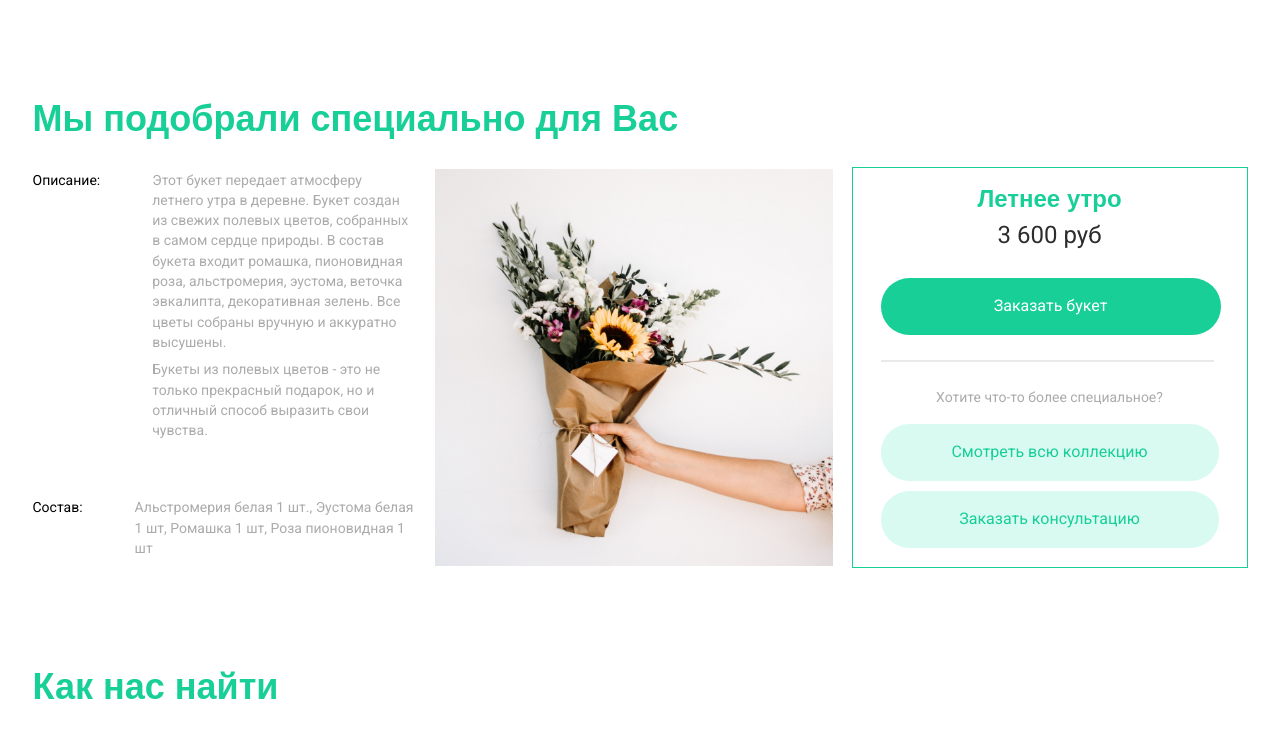
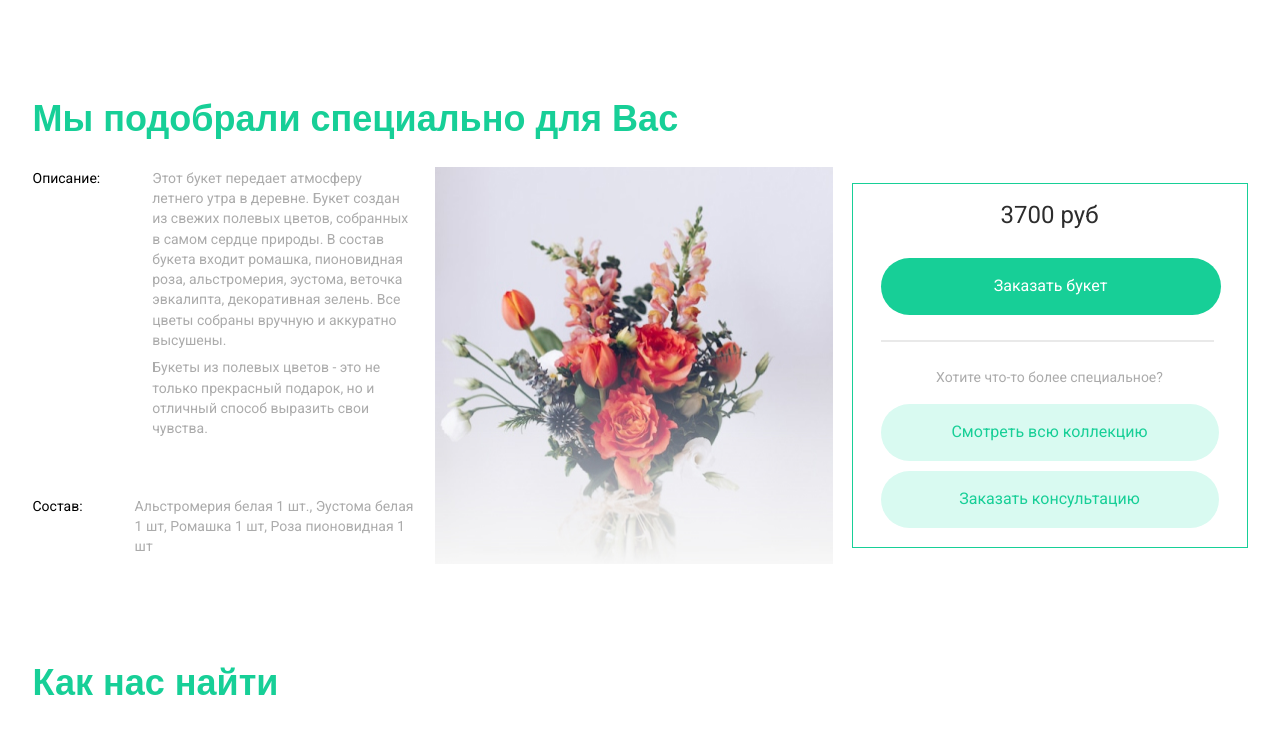
Before and after one commit to 1ns0mn1a7/FlowerShop, a Django app: page /result/ in a window 1280 px wide. Shown: the part 50-781 px from the top of the page. Run offline with Django 5.2, Linux system fonts and the light colour scheme; some web fonts are replaced.

Commit message:
Добавил переход на оплату из квиза

```diff
--- a/frontend/templates/result.html
+++ b/frontend/templates/result.html
@@ -58,13 +58,13 @@
 							</div>
 						</div>
 					</div>
-					<img src="{% static 'img/cardImg.jpg' %}" alt="result Img" class="result__block_img">
-					<form  class="result__items">
-						<div class="title result__items_title">Летнее утро</div>
-						<div class="result__items_price">3 600 руб</div>
-						<button type="submit" class="btn result__items_btn">Заказать букет</button>
-						<hr class="result__items_line" />
-						<div class="result__items_intro">Хотите что-то более специальное?</div>
+					<img src="{% static bouquet.img %}" alt="{{ bouquet.name }}" class="result__block_img">
+					<form method="get" action="/order/" class="result__items">
+                        {% csrf_token %}
+                        <div class="result__items_price">{{ bouquet.price }} руб</div>
+                        <button name="bouquet_id" value="{{ bouquet.id }}" type="submit" class="btn result__items_btn">Заказать букет</button>
+                        <hr class="result__items_line" />
+                        <div class="result__items_intro">Хотите что-то более специальное?</div>
                         <div class="result__items_block">
                             <form action="{% url 'catalog' %}" method="get" >
                                 <button  class="btn largeBtn result__items_block__btn">Смотреть всю коллекцию</button>
--- a/frontend/views.py
+++ b/frontend/views.py
@@ -6,7 +6,7 @@ from flowerapp.models import Bouquet
 def index(request): return render(request, 'index.html')
 def catalog(request): return render(request, 'catalog.html')
 def consultation(request): return render(request, 'consultation.html')
-def result(request): return render(request, 'result.html')
+
 def card(request, bouquet_id):
     bouquet_test = {
         "id":1,
@@ -55,7 +55,7 @@ def order_step(request):
         if order_data:
             del request.session['order_data']
             #Вкорячить оплату
-            return redirect('result')
+            return redirect('index')
 
     return render(request, 'order-step.html', {'order_data': order_data})
 
@@ -81,3 +81,26 @@ def quiz_step(request):
         request.session['quiz'].update({'price': price})
         return redirect('result')
     return render(request, 'quiz-step.html')
+
+
+def result(request):
+    #Должна быть логика выбора
+    bouquet_test = {
+        "id": 1,
+        # Здесь цикл для цветов, желательно отдельной функцией
+        "flowers": """
+            Гортензия розовая - 1 шт.\n
+            Ветки эквалипта - 5 шт.\n
+            Гипсофила - 1 шт.\n
+            Матовая упаковка - 1 шт.\n
+            Лента атласная - 1 шт.\n
+            Рекомендация по уходу - 1 шт.\n
+            Открыточка с вашими пожеланиями - 1 шт.\n
+            Любовь флориста (бесплатно) - 1 шт.\n
+            """,
+            "price": 3700,
+            "width": 30,
+            "height": 40,
+            "img": "img/catalog/catalogBg1.jpg"
+    }
+    return render(request, 'result.html', {"bouquet": bouquet_test})
```
